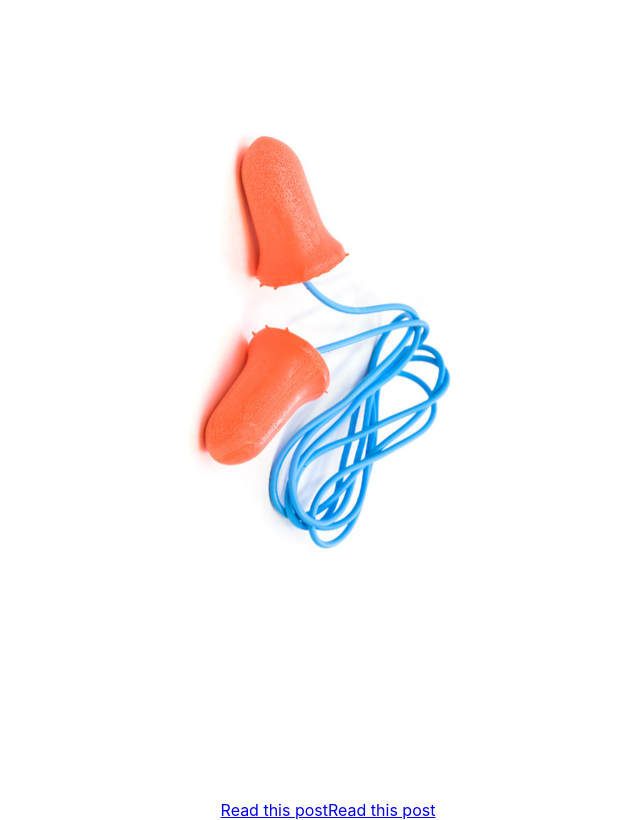
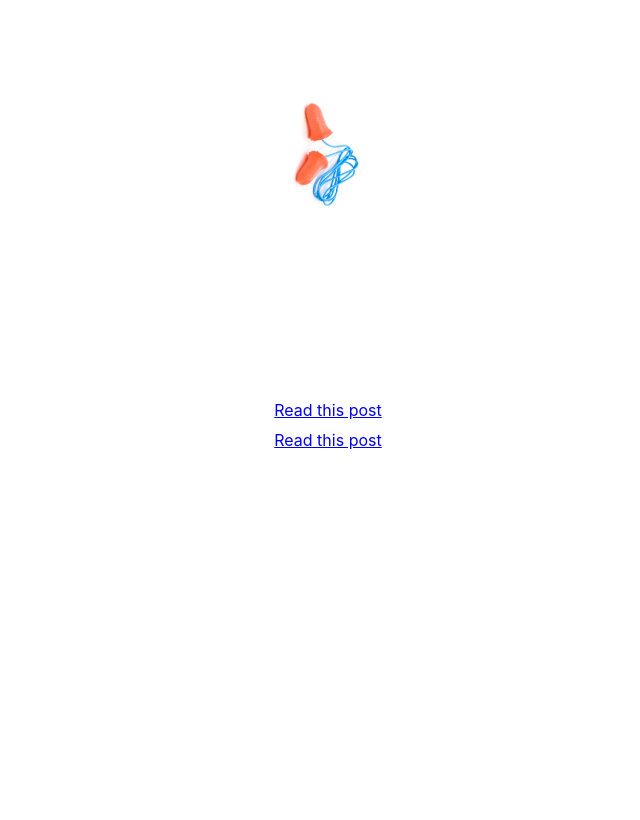
Before and after one commit to JessenDGibbs/mugsandearplugs, a React (Create React App) app: page / in a window 1280 px wide. Shown: the whole page, without its empty margins (312-952 px from the left). Built offline with nearby package versions, Linux system fonts and the light colour scheme.

Commit message:
solved archies anxiety

```diff
--- a/src/App.css
+++ b/src/App.css
@@ -3,7 +3,7 @@
 }
 
 .App-logo {
-  height: 40vmin;
+  height: 10vmin;
   pointer-events: none;
 }
 
@@ -15,7 +15,7 @@
 
 .App-header {
   background-color: #ffffff;
-  min-height: 100vh;
+  min-height: 50vh;
   display: flex;
   flex-direction: column;
   align-items: center;
@@ -36,3 +36,10 @@
     transform: rotate(360deg);
   }
 }
+
+.links {
+  display: flex;
+  flex-direction: column;
+  justify-content: center;
+  gap: 10px;
+}
--- a/src/App.js
+++ b/src/App.js
@@ -16,9 +16,11 @@ function App() {
           <Route path="/Post1" element={<Post1 />} />
           <Route path="/Post2" element={<Post2 />} />
         </Routes>
+        <div className="links">
         <Link to="/Post1">Read this post</Link>
         <Link to="/Post2">Read this post</Link>
         </div>
+      </div>
     </Router>
   );
 
--- a/src/Post1.js
+++ b/src/Post1.js
@@ -5,7 +5,7 @@ function Post1() {
   return (
 
       <div >
-        Post 1: Rapily fucking around.... There's an art to the way in which we move ideas into the reality. And sometimes... a lack there of. Many will say that life is about the journey and not the destination. I say life is about how rapidy you can fuck around.
+        Post 1: Rapily fucking around.... There's an art to the way in which we move ideas into reality. And sometimes... a lack there of. Many will say that life is about the journey and not the destination. I say life is about how rapidy you can fuck around.
     </div>
 
 
```
